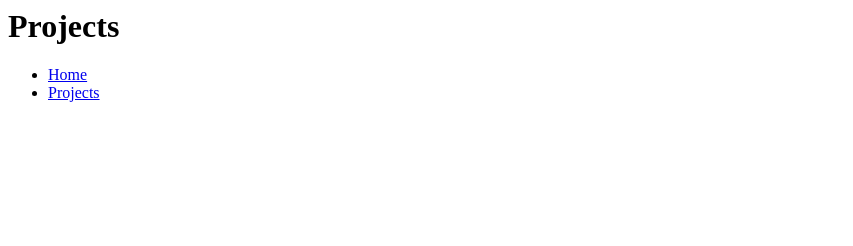
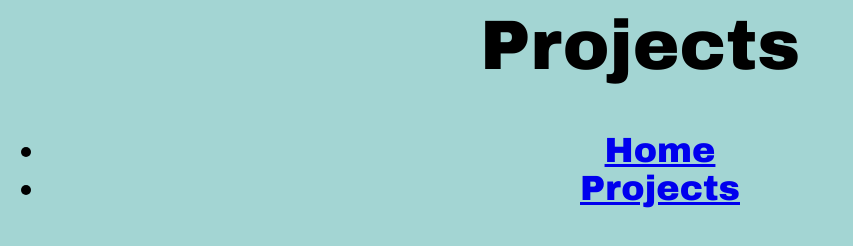
Before and after one commit to WVCS/portfolio-bradenmarier, a plain HTML site: page projects.html in a window 1280 px wide. Shown: the whole page, without its empty margins (0-853 px from the left). Drawn offline with Linux system fonts and the light colour scheme.

Commit message:
Update projects.html

```diff
--- a/projects.html
+++ b/projects.html
@@ -4,3 +4,4 @@
   <li><a href="index.html")>Home</a></li>
   <li><a href="projects.html">Projects</a></li>
  <ul>
+<LINK href = "style.css" rel="stylesheet"type=" text/css">
```
